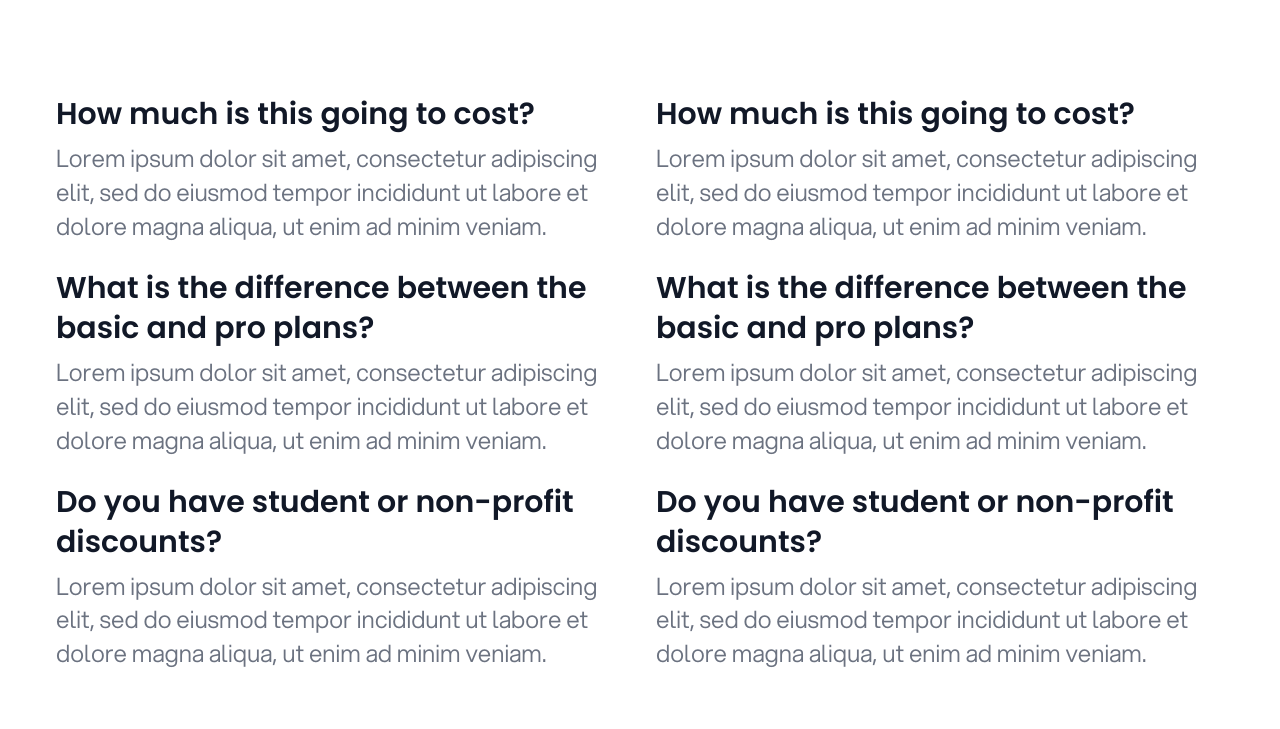
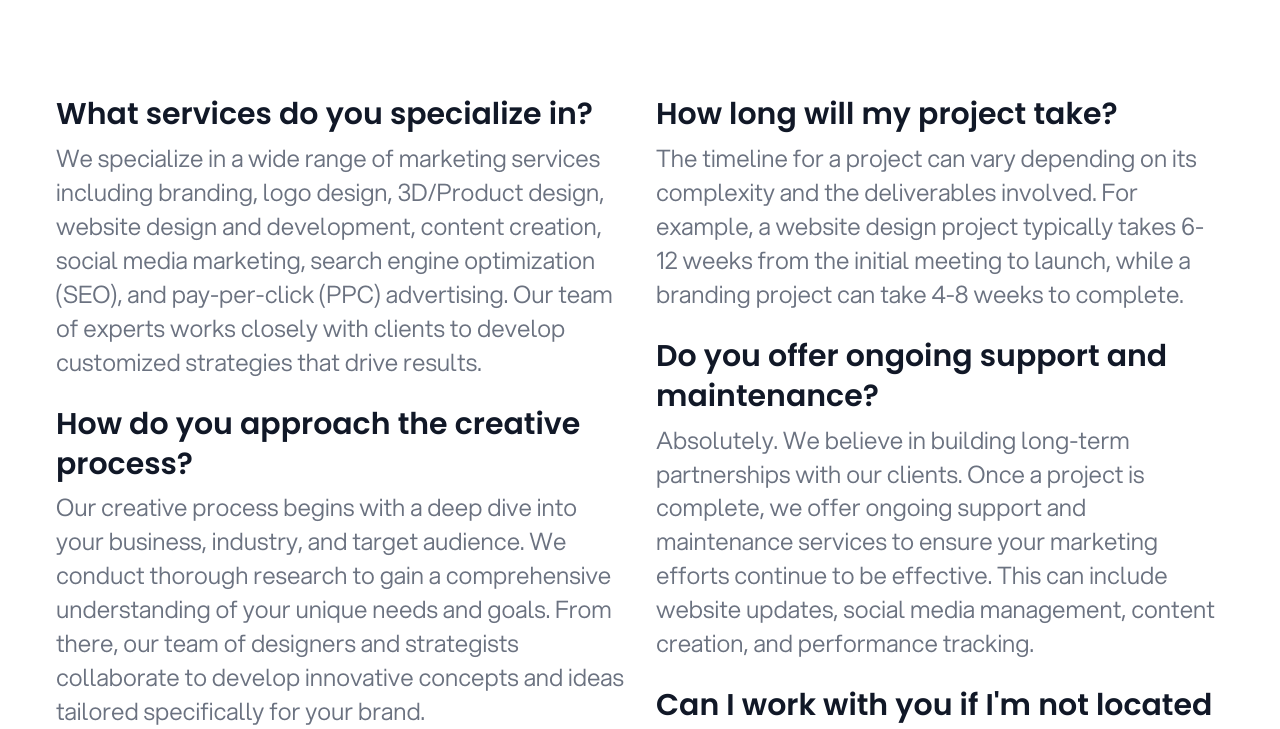
Before and after one commit to 60fps-Studios/studio_website_temporary, a Next.js app: page / in a window 1280 px wide. Shown: the part 5416-6145 px from the top of the page. Built offline with nearby package versions, Linux system fonts and the light colour scheme.

Commit message:
Update faqs.tsx

```diff
--- a/components/faqs.tsx
+++ b/components/faqs.tsx
@@ -5,7 +5,7 @@ export default function Faqs() {
         <div className=" mx-8 md:mx-0 pb-12 md:pb-20 ">
           {/* Section header */}
           <div className=" mx-auto pb-10">
-            <h2 className="text-7xl font-extrabold font-poppins mb-16">Frequently asked questions</h2>
+            <h2 className="text-2xl md:text-7xl font-extrabold font-poppins mb-16">Frequently asked questions</h2>
           </div>
 
 
@@ -14,26 +14,23 @@ export default function Faqs() {
             <div className=" mx-auto space-y-6 md:w-1/2 md:mr-8">
               {/* Item */}
               <div className="space-y-2">
-                <h4 className="text-3xl font-poppins font-bold">How much is this going to cost?</h4>
+                <h4 className="text-3xl font-poppins font-bold">What services do you specialize in?</h4>
                 <p className="text-gray-500 text-2xl">
-                  Lorem ipsum dolor sit amet, consectetur adipiscing elit, sed do eiusmod tempor incididunt ut labore et dolore magna aliqua, ut enim ad
-                  minim veniam.
+                  We specialize in a wide range of marketing services including branding, logo design, 3D/Product design, website design and development, content creation, social media marketing, search engine optimization (SEO), and pay-per-click (PPC) advertising. Our team of experts works closely with clients to develop customized strategies that drive results.
                 </p>
               </div>
               {/* Item */}
               <div className="space-y-2">
-                <h4 className="text-3xl font-poppins font-bold">What is the difference between the basic and pro plans?</h4>
+                <h4 className="text-3xl font-poppins font-bold">How do you approach the creative process?</h4>
                 <p className="text-gray-500 text-2xl">
-                  Lorem ipsum dolor sit amet, consectetur adipiscing elit, sed do eiusmod tempor incididunt ut labore et dolore magna aliqua, ut enim ad
-                  minim veniam.
+                  Our creative process begins with a deep dive into your business, industry, and target audience. We conduct thorough research to gain a comprehensive understanding of your unique needs and goals. From there, our team of designers and strategists collaborate to develop innovative concepts and ideas tailored specifically for your brand.
                 </p>
               </div>
               {/* Item */}
               <div className="space-y-2">
-                <h4 className="text-3xl font-poppins font-bold">Do you have student or non-profit discounts?</h4>
+                <h4 className="text-3xl font-poppins font-bold">What is your pricing structure</h4>
                 <p className="text-gray-500 text-2xl">
-                  Lorem ipsum dolor sit amet, consectetur adipiscing elit, sed do eiusmod tempor incididunt ut labore et dolore magna aliqua, ut enim ad
-                  minim veniam.
+                  We understand that every client has different budgets and requirements. That's why we offer custom pricing based on the scope of each project. Our goal is to provide exceptional value and deliver a strong return on investment. We'll work with you to create a package that fits your needs and budget.
                 </p>
               </div>
 
@@ -42,26 +39,23 @@ export default function Faqs() {
             <div className=" mx-auto space-y-6 md:w-1/2">
               {/* Item */}
               <div className="space-y-2">
-                <h4 className="text-3xl font-poppins font-bold">How much is this going to cost?</h4>
+                <h4 className="text-3xl font-poppins font-bold">How long will my project take?</h4>
                 <p className="text-gray-500 text-2xl">
-                  Lorem ipsum dolor sit amet, consectetur adipiscing elit, sed do eiusmod tempor incididunt ut labore et dolore magna aliqua, ut enim ad
-                  minim veniam.
+                  The timeline for a project can vary depending on its complexity and the deliverables involved. For example, a website design project typically takes 6-12 weeks from the initial meeting to launch, while a branding project can take 4-8 weeks to complete.
                 </p>
               </div>
               {/* Item */}
               <div className="space-y-2">
-                <h4 className="text-3xl font-poppins font-bold">What is the difference between the basic and pro plans?</h4>
+                <h4 className="text-3xl font-poppins font-bold">Do you offer ongoing support and maintenance?</h4>
                 <p className="text-gray-500 text-2xl">
-                  Lorem ipsum dolor sit amet, consectetur adipiscing elit, sed do eiusmod tempor incididunt ut labore et dolore magna aliqua, ut enim ad
-                  minim veniam.
+                  Absolutely. We believe in building long-term partnerships with our clients. Once a project is complete, we offer ongoing support and maintenance services to ensure your marketing efforts continue to be effective. This can include website updates, social media management, content creation, and performance tracking.
                 </p>
               </div>
               {/* Item */}
               <div className="space-y-2">
-                <h4 className="text-3xl font-poppins font-bold">Do you have student or non-profit discounts?</h4>
+                <h4 className="text-3xl font-poppins font-bold">Can I work with you if I'm not located in your area?</h4>
                 <p className="text-gray-500 text-2xl">
-                  Lorem ipsum dolor sit amet, consectetur adipiscing elit, sed do eiusmod tempor incididunt ut labore et dolore magna aliqua, ut enim ad
-                  minim veniam.
+                  Yes, we work with clients across the globe. We use a variety of communication tools like email, phone, video conferencing, and project management software to collaborate effectively, regardless of location. Our team is experienced in managing remote projects and ensuring a smooth, seamless process.
                 </p>
               </div>
 
```
